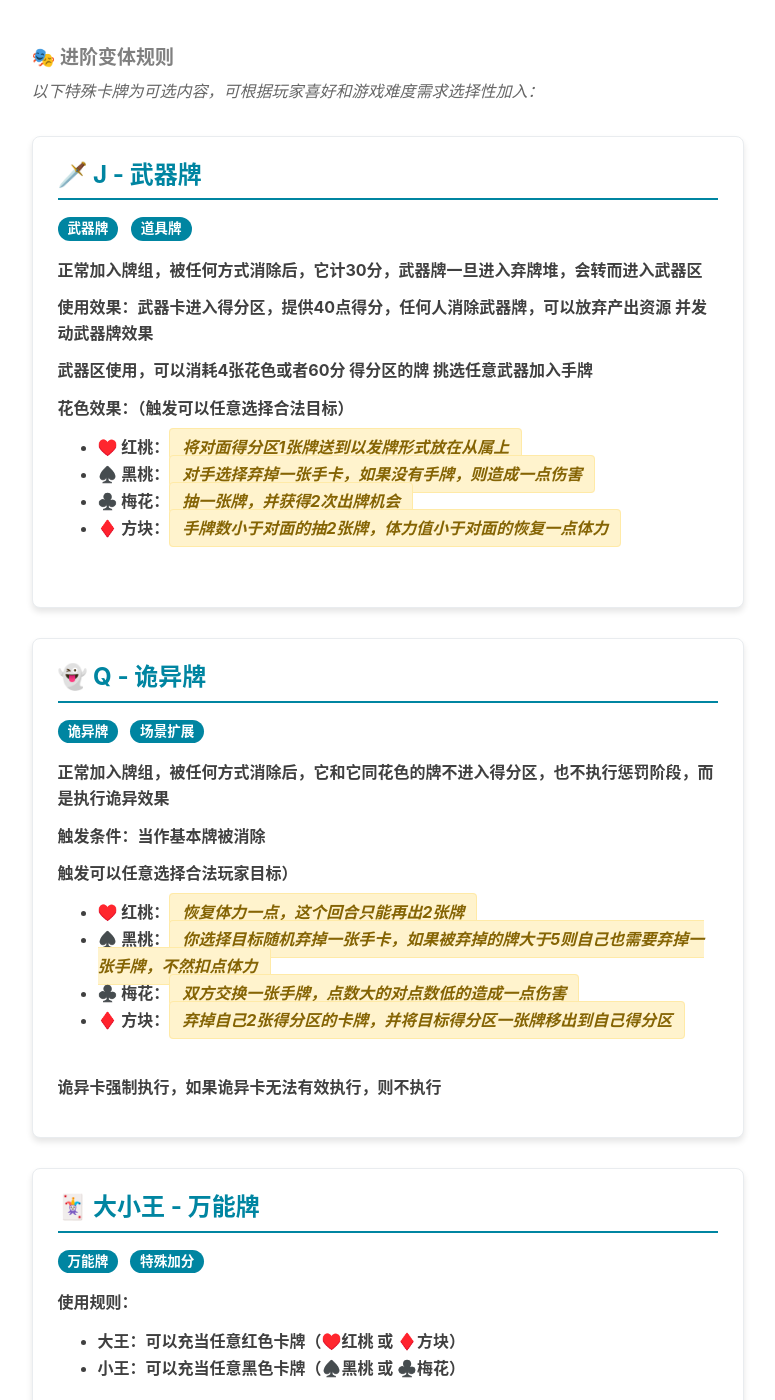
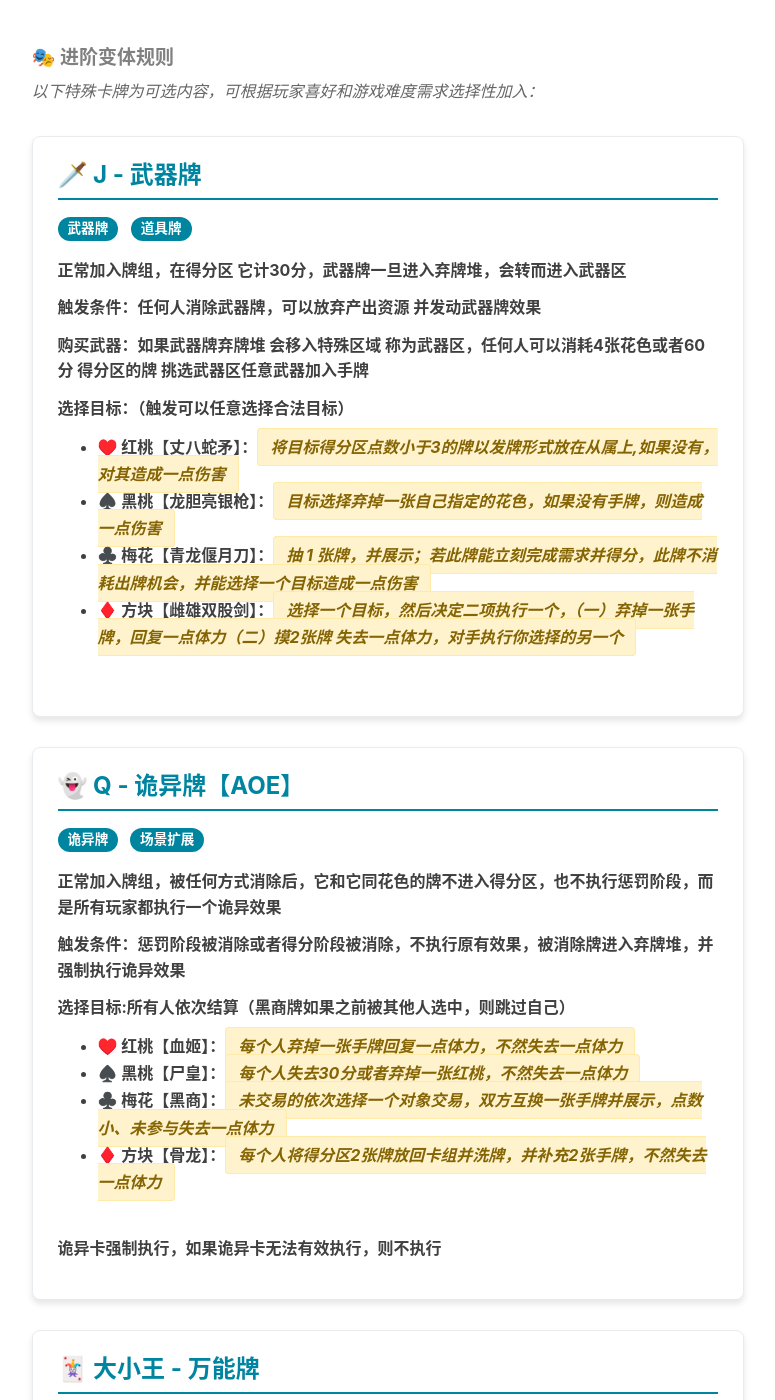
Before and after one commit to Drinkwang/jekyll2, a Jekyll site: the page built from shiguipai.html, in a window 1280 px wide and 1400 px high, scrolled down 3419 px. Shown: the whole window, without its empty margins (136-911 px from the left). Built offline with Jekyll 4.4.1, drawn with Linux system fonts in a browser that asks for light colours; nearby versions of some CDN libraries; comment, search, counter and statistics services are not loaded.

Commit message:
新规则提交

```diff
--- a/shiguipai.html
+++ b/shiguipai.html
@@ -187,29 +187,29 @@ header-img: "img/post-bg-rwd.jpg"
                     <div class="boardgame-item">
                         <h4>🗡️ J - 武器牌</h4>
                         <p><span class="badge">武器牌</span> <span class="badge">道具牌</span></p>
-                        <p><strong>正常加入牌组，被任何方式消除后，它计30分，武器牌一旦进入弃牌堆，会转而进入武器区</p>
-                        <p><strong>使用效果：</strong>武器卡进入得分区，提供40点得分，任何人消除武器牌，可以放弃产出资源 并发动武器牌效果</p>
-                        <p><strong>武器区使用，可以消耗4张花色或者60分 得分区的牌 挑选任意武器加入手牌</p>
-                        <p><strong>花色效果：（触发可以任意选择合法目标）</strong></p>
+                        <p><strong>正常加入牌组，在得分区 它计30分，武器牌一旦进入弃牌堆，会转而进入武器区</p>
+                        <p><strong>触发条件：</strong>任何人消除武器牌，可以放弃产出资源 并发动武器牌效果</p>
+                        <p><strong>购买武器：</strong>如果武器牌弃牌堆 会移入特殊区域 称为武器区，任何人可以消耗4张花色或者60分 得分区的牌 挑选武器区任意武器加入手牌</p>
+                        <p><strong>选择目标：（触发可以任意选择合法目标）</strong></p>
                         <ul>
-                            <li>♥️ 红桃：<span class="effect-placeholder">将对面得分区1张牌送到以发牌形式放在从属上</span></li>
-                            <li>♠️ 黑桃：<span class="effect-placeholder">对手选择弃掉一张手卡，如果没有手牌，则造成一点伤害</span></li>
-                            <li>♣️ 梅花：<span class="effect-placeholder">抽一张牌，并获得2次出牌机会</span></li>
-                            <li>♦️ 方块：<span class="effect-placeholder">手牌数小于对面的抽2张牌，体力值小于对面的恢复一点体力</span></li>
+                            <li>♥️ 红桃【丈八蛇矛】：<span class="effect-placeholder">将目标得分区点数小于3的牌以发牌形式放在从属上,如果没有，对其造成一点伤害</span></li>
+                            <li>♠️ 黑桃【龙胆亮银枪】：<span class="effect-placeholder">目标选择弃掉一张自己指定的花色，如果没有手牌，则造成一点伤害 </span></li>
+                            <li>♣️ 梅花【青龙偃月刀】：<span class="effect-placeholder">抽 1 张牌，并展示；若此牌能立刻完成需求并得分，此牌不消耗出牌机会，并能选择一个目标造成一点伤害</span></li>
+                            <li>♦️ 方块【雌雄双股剑】：<span class="effect-placeholder">选择一个目标，然后决定二项执行一个，（一）弃掉一张手牌，回复一点体力（二）摸2张牌 失去一点体力，对手执行你选择的另一个</span></li>
                         </ul>
                     </div>
 
                     <div class="boardgame-item">
-                        <h4>👻 Q - 诡异牌</h4>
+                        <h4>👻 Q - 诡异牌【AOE】</h4>
                         <p><span class="badge">诡异牌</span> <span class="badge">场景扩展</span></p>
-                        <p><strong>正常加入牌组，被任何方式消除后，它和它同花色的牌不进入得分区，也不执行惩罚阶段，而是执行诡异效果</p>
-                        <p><strong>触发条件：</strong>当作基本牌被消除</p>
-                        <p><strong>触发可以任意选择合法玩家目标）</strong></p>
+                        <p><strong>正常加入牌组，被任何方式消除后，它和它同花色的牌不进入得分区，也不执行惩罚阶段，而是所有玩家都执行一个诡异效果</p>
+                        <p><strong>触发条件：</strong>惩罚阶段被消除或者得分阶段被消除，不执行原有效果，被消除牌进入弃牌堆，并强制执行诡异效果</p>
+                        <p><strong>选择目标:所有人依次结算（黑商牌如果之前被其他人选中，则跳过自己）</strong></p>
                         <ul>
-                            <li>♥️ 红桃：<span class="effect-placeholder">恢复体力一点，这个回合只能再出2张牌</span></li>
-                            <li>♠️ 黑桃：<span class="effect-placeholder">你选择目标随机弃掉一张手卡，如果被弃掉的牌大于5则自己也需要弃掉一张手牌，不然扣点体力</span></li>
-                            <li>♣️ 梅花：<span class="effect-placeholder">双方交换一张手牌，点数大的对点数低的造成一点伤害</span></li>
-                            <li>♦️ 方块：<span class="effect-placeholder">弃掉自己2张得分区的卡牌，并将目标得分区一张牌移出到自己得分区</span></li>
+                            <li>♥️ 红桃【血姬】：<span class="effect-placeholder">每个人弃掉一张手牌回复一点体力，不然失去一点体力</span></li>
+                            <li>♠️ 黑桃【尸皇】：<span class="effect-placeholder">每个人失去30分或者弃掉一张红桃，不然失去一点体力</span></li>
+                            <li>♣️ 梅花【黑商】：<span class="effect-placeholder">未交易的依次选择一个对象交易，双方互换一张手牌并展示，点数小、未参与失去一点体力</span></li>
+                            <li>♦️ 方块【骨龙】：<span class="effect-placeholder">每个人将得分区2张牌放回卡组并洗牌，并补充2张手牌，不然失去一点体力</span></li>
                         </ul>
                         <p><strong>诡异卡强制执行，如果诡异卡无法有效执行，则不执行</strong></p>
                     </div>
```
Also changed, not shown: 1 other file.
